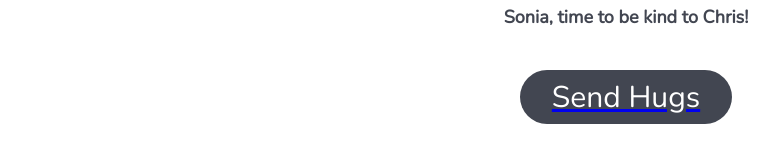
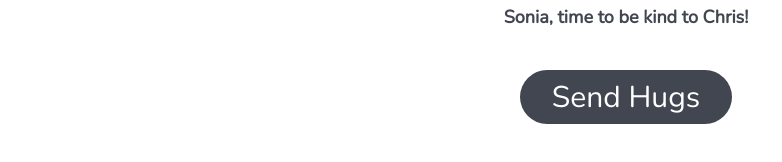
Before and after one commit to phoebexy/kind-mind, a React (Create React App) app: page / in a window 1280 px wide. Shown: the part 556-718 px from the top of the page, without its empty margins (14-796 px from the left). Built offline with nearby package versions, Linux system fonts and the light colour scheme.

Commit message:
made link prettier

```diff
--- a/src/components/Button/index.jsx
+++ b/src/components/Button/index.jsx
@@ -8,7 +8,7 @@ class Button extends Component {
   render() {
     let { title } = this.props;
     return (
-      <Link to="/3">
+      <Link to="/3" style={{ textDecoration: 'none' }}>
         <h1 className={`button-title`}>{title}</h1>
       </Link>
 
```
